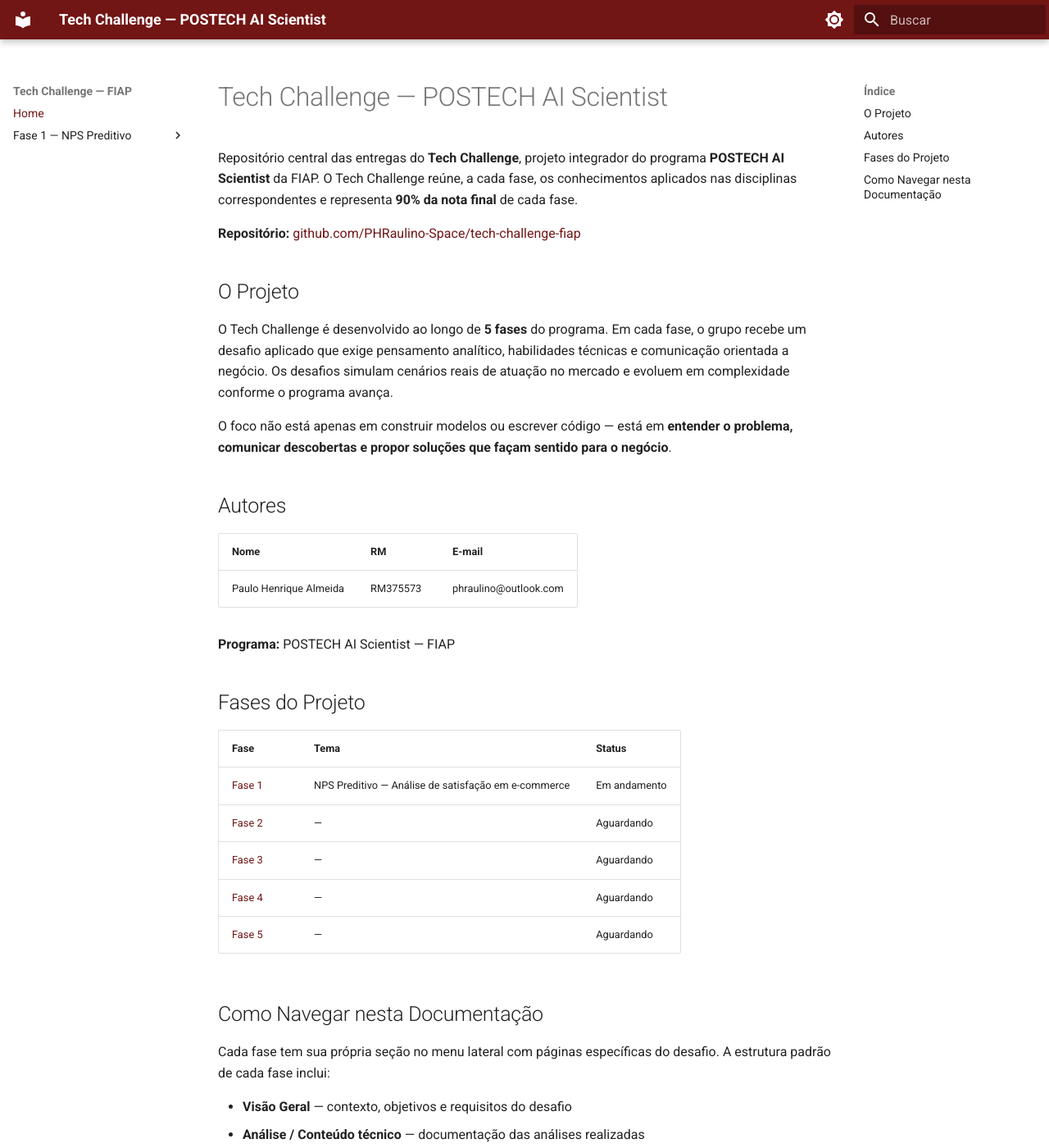
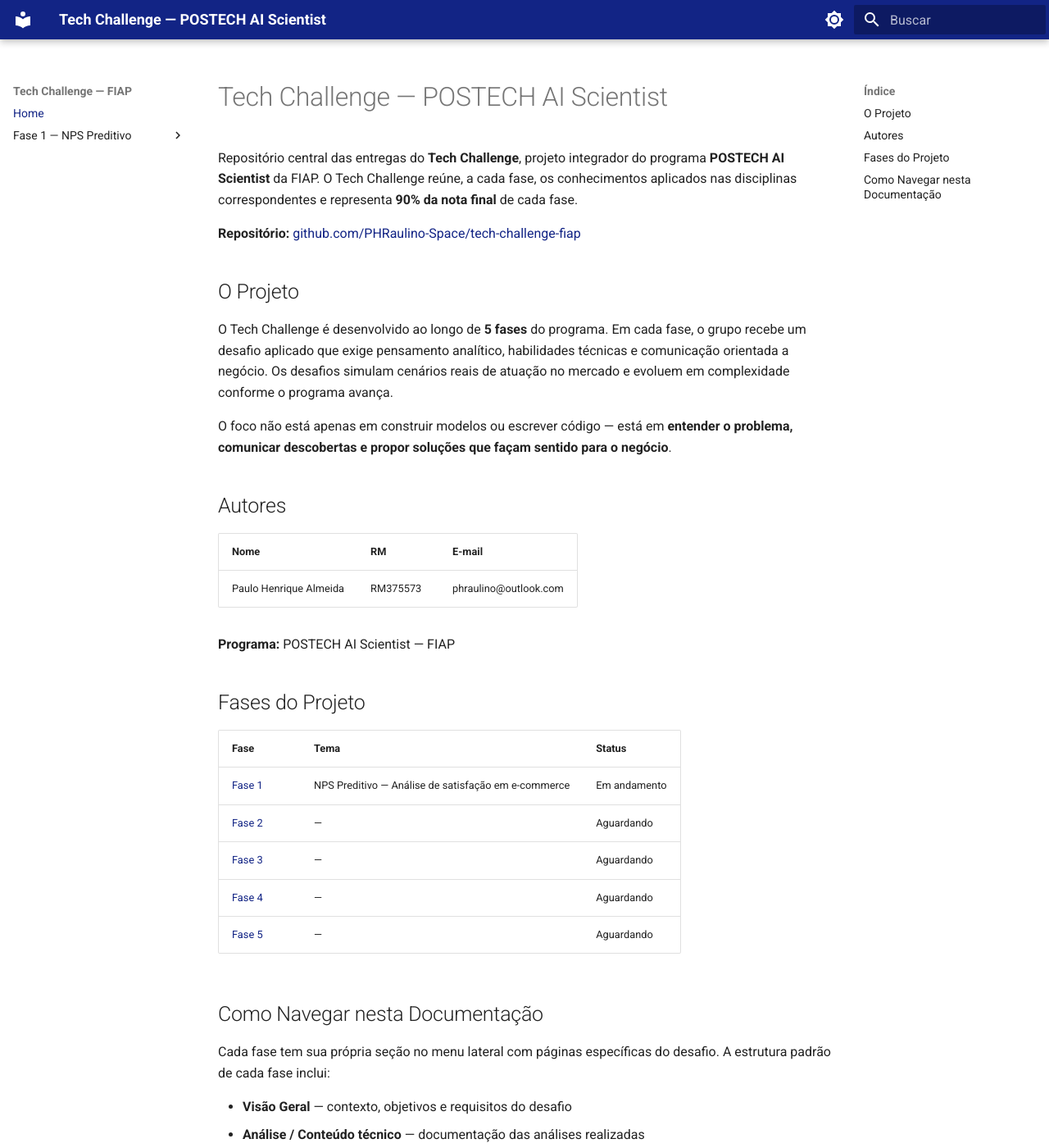
Before and after one commit to PHRaulino-Space/tech-challenge-fiap, an MkDocs documentation site: the page built from docs/docs/index.md, in a window 1280 px wide and 1400 px high. Shown: the whole window at 82% size. Built offline with MkDocs 1.6.1 and Material for MkDocs 9.7.7, drawn with Linux system fonts in a browser that asks for light colours.

Commit message:
style(docs): atualiza cor primária do tema de vermelho para azul

```diff
--- a/docs/docs/assets/extra.css
+++ b/docs/docs/assets/extra.css
@@ -1,6 +1,6 @@
 /* sky-600 override */
 :root  > * {
-  --md-primary-fg-color:        #721515;
+  --md-primary-fg-color:        #122485;
   /* --md-primary-fg-color--light: #ECB7B7; */
   /* --md-primary-fg-color--dark:  #90030C; */
 }
```
